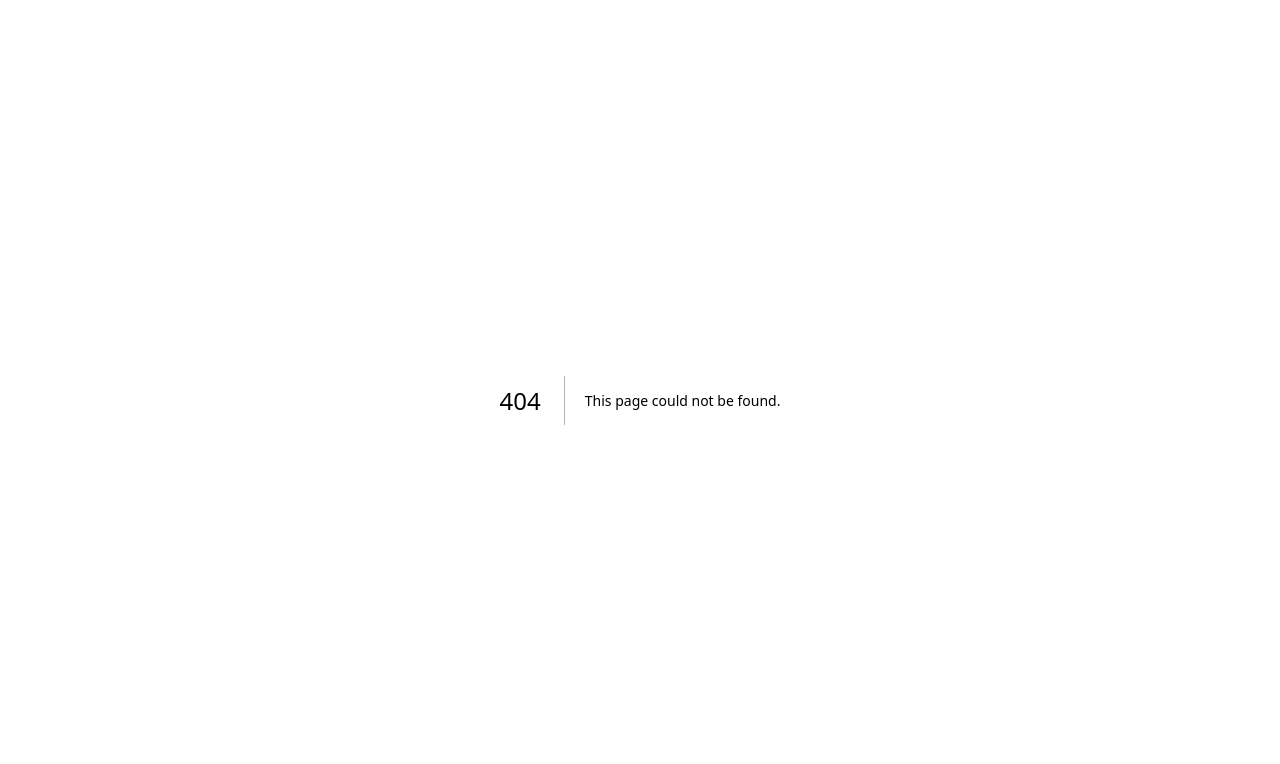
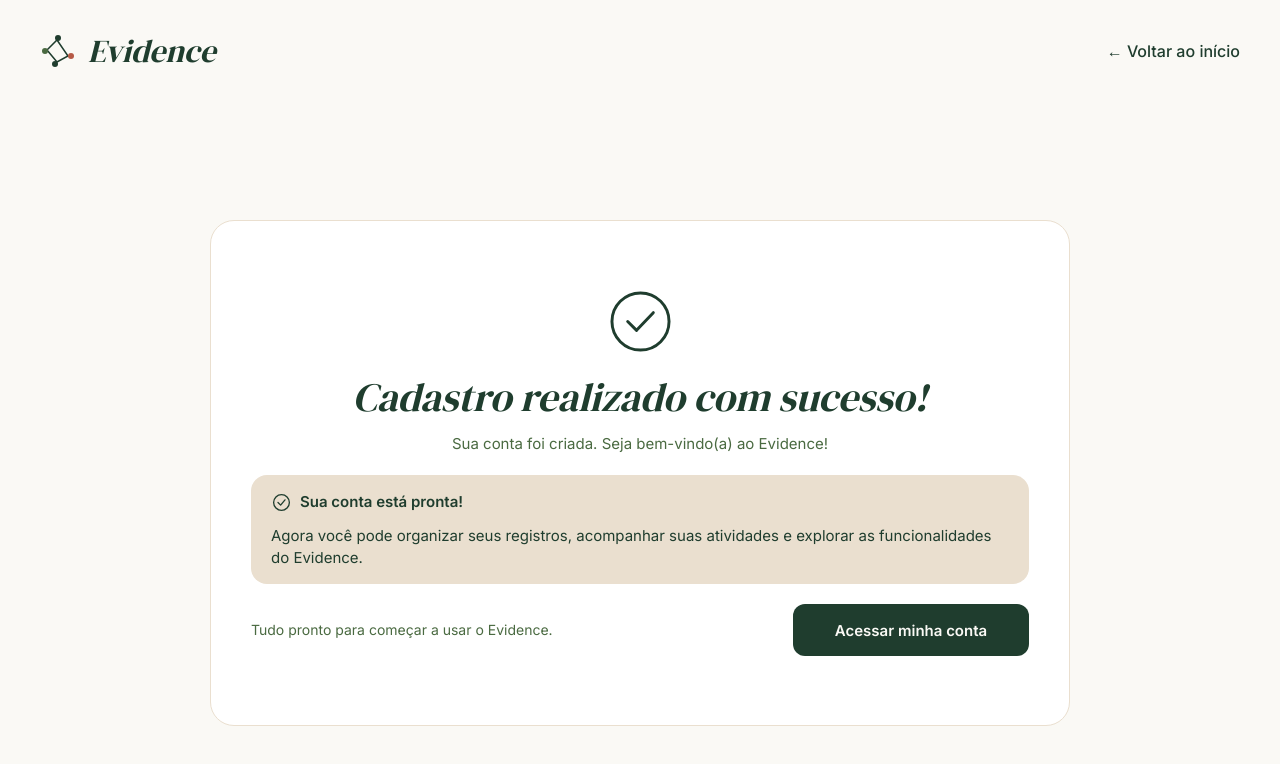
Before and after one commit to caiobotelho1/evidence, a Next.js app in the folder frontend/: page /cadastro/sucesso in a window 1280 px wide. Before the commit this address had no page. Shown: the top 764 px of the page. Built offline with nearby package versions, Linux system fonts and the light colour scheme.

Commit message:
feat: adiciona interface de confirmação de cadastro

```diff
--- /dev/null
+++ b/frontend/app/cadastro/sucesso/cadastroSucesso.module.css
@@ -0,0 +1,276 @@
+
+.page {
+  box-sizing: border-box;
+  min-height: 100vh;
+  width: 100%;
+  padding: 32px 40px 80px;
+  background: #FAF9F5;
+  color: #1F3D2E;
+  font-family: var(--font-inter), Arial, sans-serif;
+}
+
+.page *,
+.page *::before,
+.page *::after {
+  box-sizing: border-box;
+}
+
+.header {
+  display: flex;
+  justify-content: space-between;
+  align-items: center;
+  width: 100%;
+  max-width: 1280px;
+  margin: 0 auto;
+}
+
+.brand {
+  display: inline-flex;
+  align-items: center;
+  gap: 12px;
+  color: #1F3D2E;
+  text-decoration: none;
+  font-family: var(--font-dm-serif), Georgia, serif;
+  font-size: 32px;
+  font-style: italic;
+  line-height: 1.2;
+}
+
+.brandSymbol {
+  display: flex;
+  width: 36px;
+  height: 36px;
+  align-items: center;
+  justify-content: center;
+}
+
+.brandSymbol svg {
+  width: 36px;
+  height: 36px;
+}
+
+.backLink {
+  color: #1F3D2E;
+  text-decoration: none;
+  font-size: 16px;
+  font-weight: 500;
+  line-height: 1.45;
+}
+
+.backLink:hover {
+  text-decoration: underline;
+}
+
+/* Cartão de confirmação */
+
+.card {
+  display: flex;
+  flex-direction: column;
+  justify-content: center;
+  align-items: center;
+  width: 100%;
+  max-width: 860px;
+  min-height: 506px;
+  margin: 150px auto 0;
+  padding: 32px 40px;
+  gap: 20px;
+  background: #FFFFFF;
+  border: 1px solid #EADFCF;
+  border-radius: 24px;
+}
+
+/* Apresentação */
+
+.presentation {
+  display: flex;
+  flex-direction: column;
+  justify-content: center;
+  align-items: center;
+  width: 100%;
+  gap: 12px;
+}
+
+.checkIcon {
+  display: flex;
+  justify-content: center;
+  align-items: center;
+  width: 63px;
+  height: 63px;
+  margin-bottom: 8px;
+}
+
+.checkIcon svg {
+  width: 63px;
+  height: 63px;
+}
+
+.title {
+  margin: 0;
+  color: #1F3D2E;
+  font-family: var(--font-dm-serif), Georgia, serif;
+  font-size: 40px;
+  font-style: italic;
+  font-weight: 400;
+  line-height: 1.2;
+  text-align: center;
+}
+
+.subtitle {
+  margin: 0;
+  color: #4A6A41;
+  font-size: 15px;
+  font-weight: 400;
+  line-height: 1.45;
+  text-align: center;
+}
+
+/* Painel de informações */
+
+.infoBox {
+  display: flex;
+  flex-direction: column;
+  align-items: flex-start;
+  width: 100%;
+  padding: 16px 20px;
+  gap: 12px;
+  background: #EADFCF;
+  border-radius: 16px;
+}
+
+.infoHeading {
+  display: flex;
+  align-items: center;
+  gap: 8px;
+}
+
+.infoHeading h2 {
+  margin: 0;
+  color: #1F3D2E;
+  font-size: 15px;
+  font-weight: 600;
+  line-height: 1.45;
+}
+
+.infoText {
+  margin: 0;
+  color: #1F3D2E;
+  font-size: 15px;
+  font-weight: 400;
+  line-height: 1.45;
+}
+
+/* Rodapé */
+
+.footer {
+  display: flex;
+  justify-content: space-between;
+  align-items: center;
+  width: 100%;
+  gap: 20px;
+}
+
+.footer p {
+  margin: 0;
+  color: #4A6A41;
+  font-size: 14px;
+  font-weight: 400;
+  line-height: 1.45;
+}
+
+/* Botão de acesso */
+
+.button {
+  display: inline-flex;
+  justify-content: center;
+  align-items: center;
+  flex-shrink: 0;
+  width: 236px;
+  min-height: 52px;
+  padding: 12px 20px;
+  background: #1F3D2E;
+  color: #FAF9F5;
+  border-radius: 12px;
+  text-decoration: none;
+  font-family: inherit;
+  font-size: 15px;
+  font-weight: 600;
+  line-height: 1.4;
+  transition: background 0.2s ease;
+}
+
+.button:hover {
+  background: #315640;
+}
+
+.button:focus-visible,
+.brand:focus-visible,
+.backLink:focus-visible {
+  outline: 3px solid #9CAE8F;
+  outline-offset: 4px;
+}
+
+/* Responsividade */
+
+@media (max-width: 768px) {
+  .page {
+    padding: 24px 20px 48px;
+  }
+
+  .card {
+    margin-top: 100px;
+    padding: 32px 24px;
+  }
+
+  .title {
+    font-size: 34px;
+  }
+}
+
+@media (max-width: 600px) {
+  .footer {
+    flex-direction: column;
+    align-items: stretch;
+  }
+
+  .footer p {
+    text-align: center;
+  }
+
+  .button {
+    width: 100%;
+  }
+}
+
+@media (max-width: 480px) {
+  .page {
+    padding: 20px 14px 40px;
+  }
+
+  .brand {
+    font-size: 25px;
+  }
+
+  .brandSymbol,
+  .brandSymbol svg {
+    width: 28px;
+    height: 28px;
+  }
+
+  .backLink {
+    font-size: 12px;
+  }
+
+  .card {
+    margin-top: 70px;
+    padding: 28px 18px;
+    border-radius: 18px;
+  }
+
+  .title {
+    font-size: 30px;
+  }
+
+  .infoBox {
+    padding: 16px;
+  }
+}
--- /dev/null
+++ b/frontend/app/cadastro/sucesso/page.tsx
@@ -0,0 +1,135 @@
+
+import type { Metadata } from "next";
+import Link from "next/link";
+import { DM_Serif_Display, Inter } from "next/font/google";
+import styles from "./cadastroSucesso.module.css";
+
+const inter = Inter({
+  subsets: ["latin"],
+  variable: "--font-inter",
+});
+
+const dmSerif = DM_Serif_Display({
+  subsets: ["latin"],
+  weight: "400",
+  style: "italic",
+  variable: "--font-dm-serif",
+});
+
+export const metadata: Metadata = {
+  title: "Cadastro realizado | Evidence",
+  description: "Confirmação de cadastro no Evidence.",
+};
+
+export default function CadastroSucessoPage() {
+  return (
+    <main
+      className={`${styles.page} ${inter.variable} ${dmSerif.variable}`}
+    >
+      <header className={styles.header}>
+        <Link href="/" className={styles.brand}>
+          <span className={styles.brandSymbol} aria-hidden="true">
+            <svg viewBox="0 0 36 36" fill="none">
+              <path
+                d="M7 17L17 7L28 23L17 29L7 17Z"
+                stroke="currentColor"
+                strokeWidth="1.5"
+              />
+              <circle cx="18" cy="5" r="3" fill="#1F3D2E" />
+              <circle cx="5" cy="18" r="3" fill="#4A6A41" />
+              <circle cx="15" cy="31" r="3" fill="#1F3D2E" />
+              <circle cx="31" cy="23" r="3" fill="#B65A46" />
+            </svg>
+          </span>
+
+          <span>Evidence</span>
+        </Link>
+
+        <Link href="/" className={styles.backLink}>
+          ← Voltar ao início
+        </Link>
+      </header>
+
+      <section
+        className={styles.card}
+        aria-labelledby="sucesso-titulo"
+      >
+        {/* Apresentação do cadastro */}
+        <div className={styles.presentation}>
+          <div className={styles.checkIcon} aria-hidden="true">
+            <svg viewBox="0 0 64 64" fill="none">
+              <circle
+                cx="32"
+                cy="32"
+                r="29"
+                stroke="#1F3D2E"
+                strokeWidth="3"
+              />
+              <path
+                d="M19 32L28 41L45 23"
+                stroke="#1F3D2E"
+                strokeWidth="3"
+                strokeLinecap="round"
+                strokeLinejoin="round"
+              />
+            </svg>
+          </div>
+
+          <h1 id="sucesso-titulo" className={styles.title}>
+            Cadastro realizado com sucesso!
+          </h1>
+
+          <p className={styles.subtitle}>
+            Sua conta foi criada. Seja bem-vindo(a) ao Evidence!
+          </p>
+        </div>
+
+        {/* Painel de confirmação */}
+        <div className={styles.infoBox}>
+          <div className={styles.infoHeading}>
+            <svg
+              width="21"
+              height="21"
+              viewBox="0 0 24 24"
+              fill="none"
+              aria-hidden="true"
+            >
+              <circle
+                cx="12"
+                cy="12"
+                r="9"
+                stroke="#1F3D2E"
+                strokeWidth="1.5"
+              />
+              <path
+                d="M8 12L11 15L16 9"
+                stroke="#1F3D2E"
+                strokeWidth="1.5"
+                strokeLinecap="round"
+                strokeLinejoin="round"
+              />
+            </svg>
+
+            <h2>Sua conta está pronta!</h2>
+          </div>
+
+          <p className={styles.infoText}>
+            Agora você pode organizar seus registros, acompanhar
+            suas atividades e explorar as funcionalidades do Evidence.
+          </p>
+        </div>
+
+        {/* Acesso à conta */}
+        <div className={styles.footer}>
+          <p>
+            Tudo pronto para começar a usar o Evidence.
+          </p>
+
+          <Link href="/login" className={styles.button}>
+            Acessar minha conta
+          </Link>
+        </div>
+      </section>
+    </main>
+  );
+}
```
